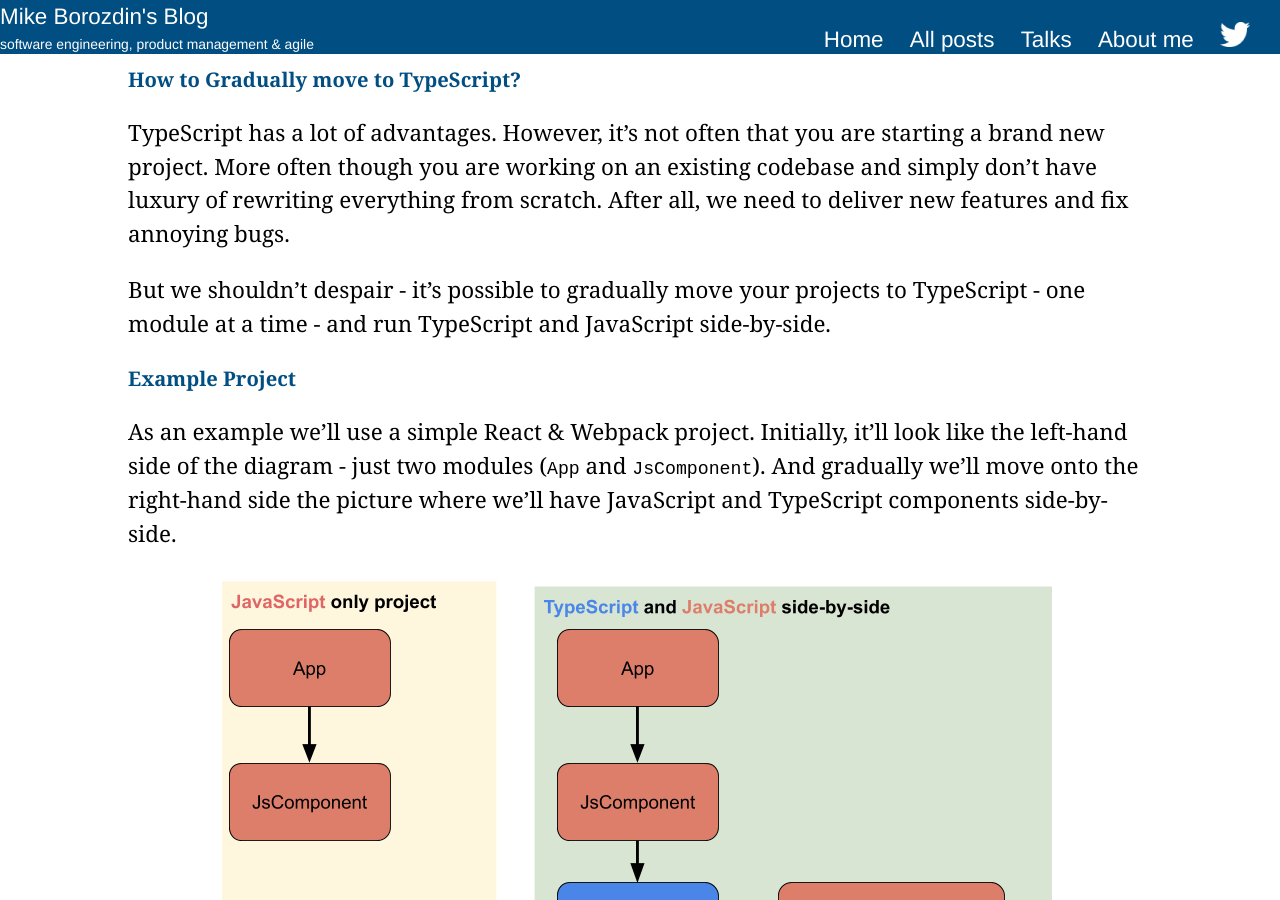
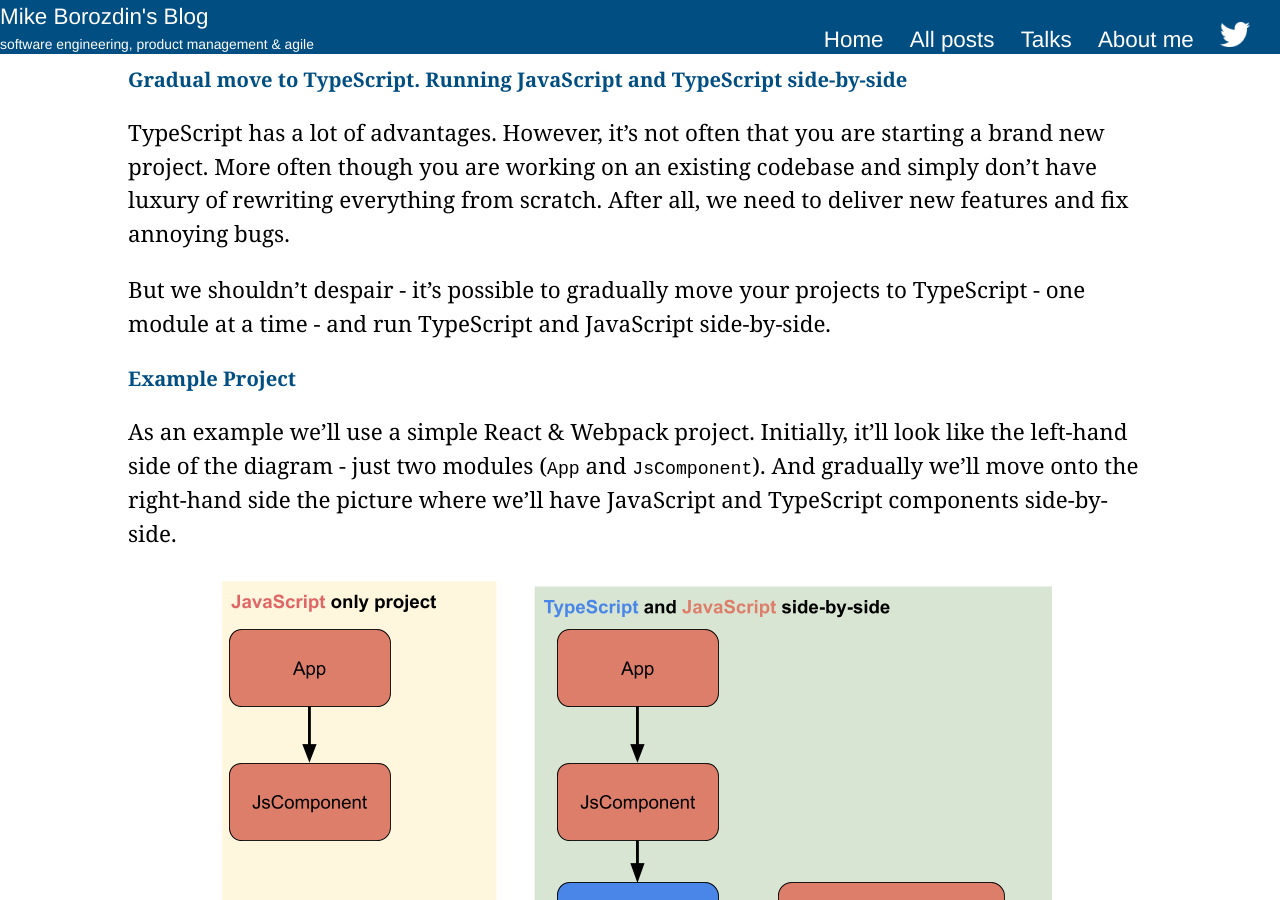
Before and after one commit to mikeborozdin/mikeborozdin.github.io, a Jekyll site: the page built from _posts/2019-11-02-gradual-typescript-migration.md, in a window 1280 px wide and 900 px high. Built offline with Jekyll 4.4.1, drawn with Linux system fonts in a browser that asks for light colours; comment, search, counter and statistics services are not loaded.

Commit message:
changed title

```diff
--- a/_posts/2019-11-02-gradual-typescript-migration.md
+++ b/_posts/2019-11-02-gradual-typescript-migration.md
@@ -1,6 +1,6 @@
 ---
 layout: post
-title: "How to Gradually move to TypeScript?"
+title: "Gradual move to TypeScript. Running JavaScript and TypeScript side-by-side"
 comments: true
 ---
 
```
